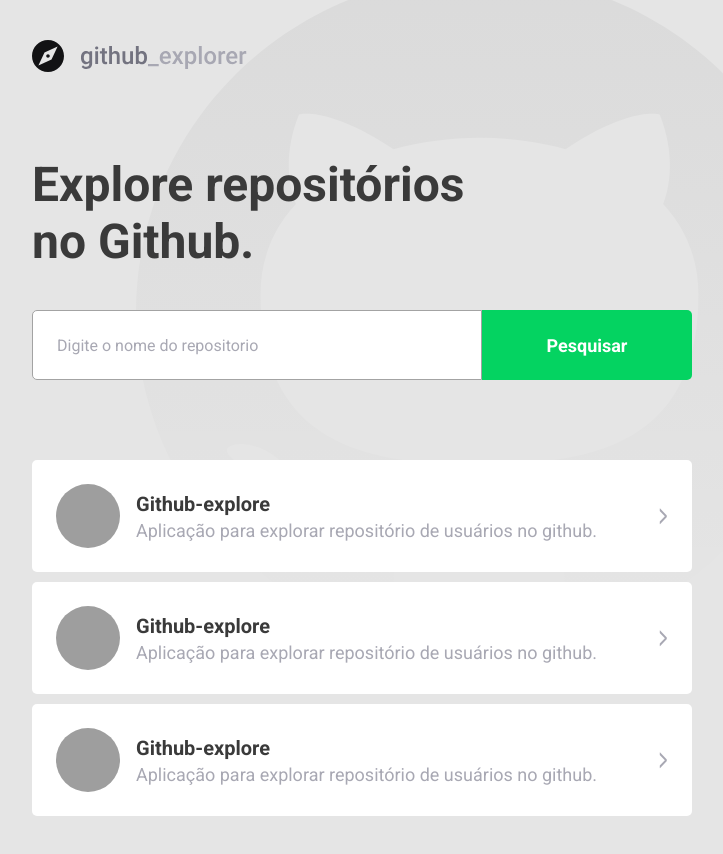
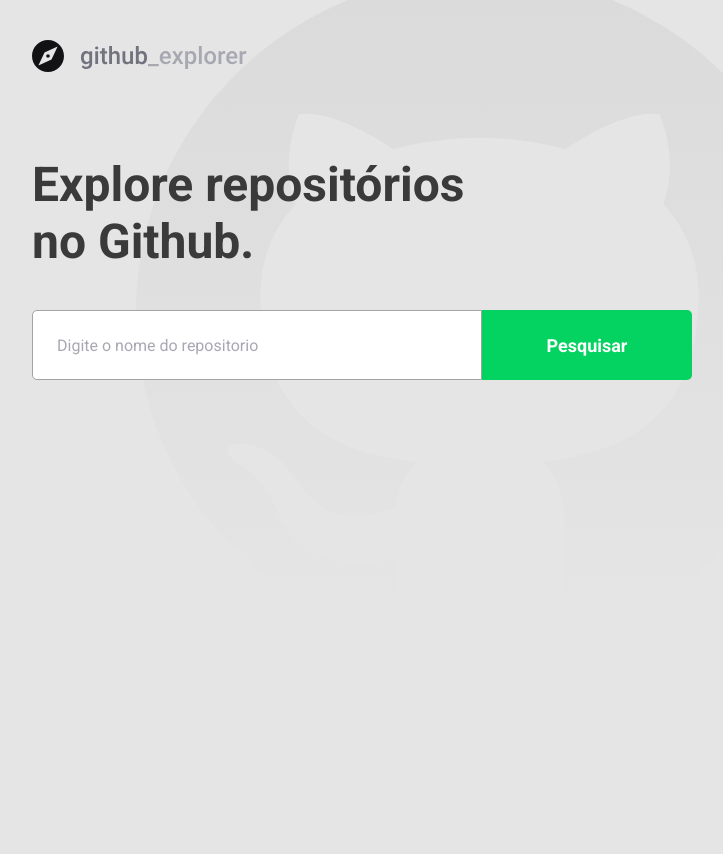
Before and after one commit to AurinoJunior/Github-explore, a React (Create React App) app: page / in a window 1280 px wide. Shown: the whole page, without its empty margins (278-1001 px from the left). After the commit the page ends 800 px from the top, so only its background shows below. Built offline with nearby package versions, Linux system fonts and the light colour scheme; grey boxes are pictures that could not be loaded.

Commit message:
Create function to get github api repos

```diff
--- a/package.json
+++ b/package.json
@@ -10,6 +10,7 @@
     "@types/node": "^12.0.0",
     "@types/react": "^16.9.0",
     "@types/react-dom": "^16.9.0",
+    "axios": "^0.21.0",
     "react": "^16.13.1",
     "react-dom": "^16.13.1",
     "react-router-dom": "^5.2.0",
--- a/src/pages/Dashboard/DashboardStyles.ts
+++ b/src/pages/Dashboard/DashboardStyles.ts
@@ -63,7 +63,7 @@
     }
 
     div {
-      margin-left: 16px;
+      padding: 0 16px;
 
       strong {
         color: #3a3a3a;
--- a/src/pages/Dashboard/index.tsx
+++ b/src/pages/Dashboard/index.tsx
@@ -1,50 +1,64 @@
-import React from 'react'
+import React, { FormEvent, useState } from 'react'
 
+import githubApi from '../../services/githubApi'
 import logo from '../../assets/logo-github.svg'
 
 import { Title, Form, Repositories } from './DashboardStyles'
 
+interface Repository {
+  id: number;
+  full_name: string;
+  description: string;
+  owner: {
+    avatar_url: string;
+    login: string;
+    html_url: string;
+  }
+}
+
 const Dashboard: React.FC = () => {
+  const [newRepo, setNewRepo] = useState('')
+  const [repositories, setRepositories] = useState<Repository[]>([])
+
+  async function handleAddRepository (event: FormEvent<HTMLFormElement>) {
+    event.preventDefault()
+
+    const { data } = await githubApi.get(`repos/${newRepo}`)
+
+    const repository = data as Repository
+
+    setRepositories([...repositories, repository])
+    setNewRepo('')
+  }
+
   return (
     <>
       <img src={logo} alt='Logotipo github explore'/>
       <Title>Explore repositórios no Github.</Title>
-      <Form>
+      <Form action="" onSubmit={handleAddRepository}>
         <input
           type='text'
-          name='repository'
+          value={newRepo}
+          onChange={(e) => setNewRepo(e.target.value)}
           placeholder='Digite o nome do repositorio'
         />
         <button type="submit">Pesquisar</button>
       </Form>
 
       <Repositories>
-        <a href="#">
-          <img src="https://avatars2.githubusercontent.com/u/32946164?s=400&u=94f8c4fca707024de0c6e94a271219509e39c2f2&v=4" alt="Foto de usuário"/>
-          <div>
-            <strong>Github-explore</strong>
-            <p>Aplicação para explorar repositório de usuários no github.</p>
-          </div>
-          <span className="icon-rep">{'>'}</span>
-        </a>
-
-        <a href="#">
-          <img src="https://avatars2.githubusercontent.com/u/32946164?s=400&u=94f8c4fca707024de0c6e94a271219509e39c2f2&v=4" alt="Foto de usuário"/>
-          <div>
-            <strong>Github-explore</strong>
-            <p>Aplicação para explorar repositório de usuários no github.</p>
-          </div>
-          <span className="icon-rep">{'>'}</span>
-        </a>
-
-        <a href="#">
-          <img src="https://avatars2.githubusercontent.com/u/32946164?s=400&u=94f8c4fca707024de0c6e94a271219509e39c2f2&v=4" alt="Foto de usuário"/>
-          <div>
-            <strong>Github-explore</strong>
-            <p>Aplicação para explorar repositório de usuários no github.</p>
-          </div>
-          <span className="icon-rep">{'>'}</span>
-        </a>
+        {repositories.map(repository => (
+          <a key={repository.id} href={repository.owner.html_url} target="blank">
+            <img
+              src={repository.owner.avatar_url}
+              alt={repository.owner.login}
+            />
+            <div>
+              <strong>{repository.full_name}</strong>
+              <p>{repository.description}</p>
+            </div>
+            <span className="icon-rep">{'>'}</span>
+          </a>
+        ))}
       </Repositories>
     </>
   )
--- /dev/null
+++ b/src/services/githubApi.ts
@@ -0,0 +1,7 @@
+import axios from 'axios'
+
+const githubApi = axios.create({
+  baseURL: 'http://api.github.com'
+})
+
+export default githubApi
```
Also changed, not shown: .eslintrc.js, 1 other file (tests, documents, lock files or other folders).
